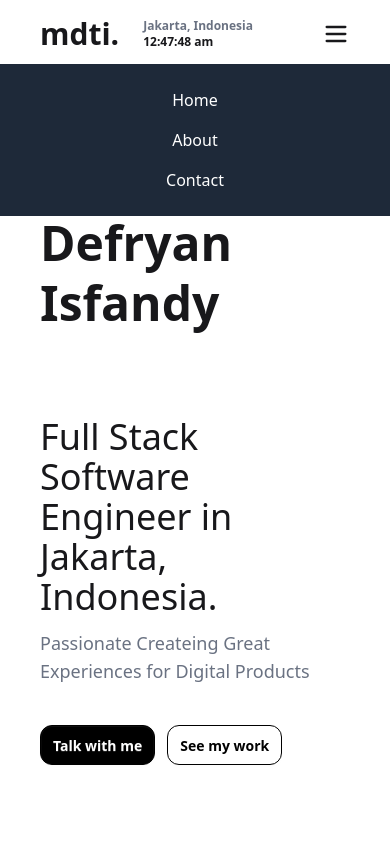
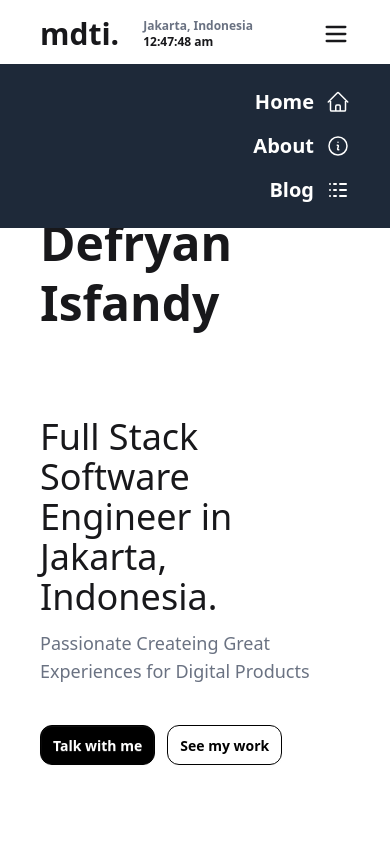
Before and after one commit to masdefry/personal-website, a Next.js app: page / in a window 390 px wide. Both pictures are taken after a click on the button 336 px from the left and 34 px from the top of the page. Shown: the top 844 px of the page. Built offline with nearby package versions, Linux system fonts and the light colour scheme.

Commit message:
fix:navbar for mobile ui

```diff
--- a/src/components/navbar/index.tsx
+++ b/src/components/navbar/index.tsx
@@ -4,6 +4,8 @@ import { useEffect, useState } from 'react';
 import { motion } from 'framer-motion';
 import Link from 'next/link';
 import { Menu } from 'lucide-react';
+import { TbLogs } from 'react-icons/tb';
+import { HiOutlineInformationCircle, HiOutlineHome } from 'react-icons/hi2';
 
 export default function Navbar() {
   const [time, setTime] = useState('');
@@ -36,13 +38,12 @@ export default function Navbar() {
     return () => window.removeEventListener('scroll', handleScroll);
   }, []);
 
-  // Fungsi untuk smooth scroll
   const scrollToSection = (id: string) => {
     const section = document.getElementById(id);
     if (section) {
       setTimeout(() => {
         section.scrollIntoView({ behavior: 'smooth', block: 'start' });
-      }, 150); // Delay sebelum scroll agar efek lebih smooth
+      }, 150);
     }
   };
 
@@ -121,21 +122,24 @@ export default function Navbar() {
         >
           <Link
             href='/'
-            className='py-2 w-full text-center hover:bg-gray-700'
+            className='py-2 gap-3 flex items-center justify-end w-full px-10 hover:bg-gray-700'
           >
-            Home
+            <p className='font-bold text-xl'>Home</p>
+            <HiOutlineHome  size={24} />
           </Link>
           <Link
-            href='/about'
-            className='py-2 w-full text-center hover:bg-gray-700'
+            href='#'
+            className='py-2 gap-3 flex items-center justify-end w-full px-10 hover:bg-gray-700'
           >
-            About
+            <p className='font-bold text-xl'>About</p>
+            <HiOutlineInformationCircle size={24} />
           </Link>
           <Link
-            href='/contact'
-            className='py-2 w-full text-center hover:bg-gray-700'
+            href='/blog'
+            className='py-2 gap-3 flex items-center justify-end w-full px-10 hover:bg-gray-700'
           >
-            Contact
+            <p className='font-bold text-xl'>Blog</p>
+            <TbLogs size={24} />
           </Link>
         </motion.div>
       )}
```
